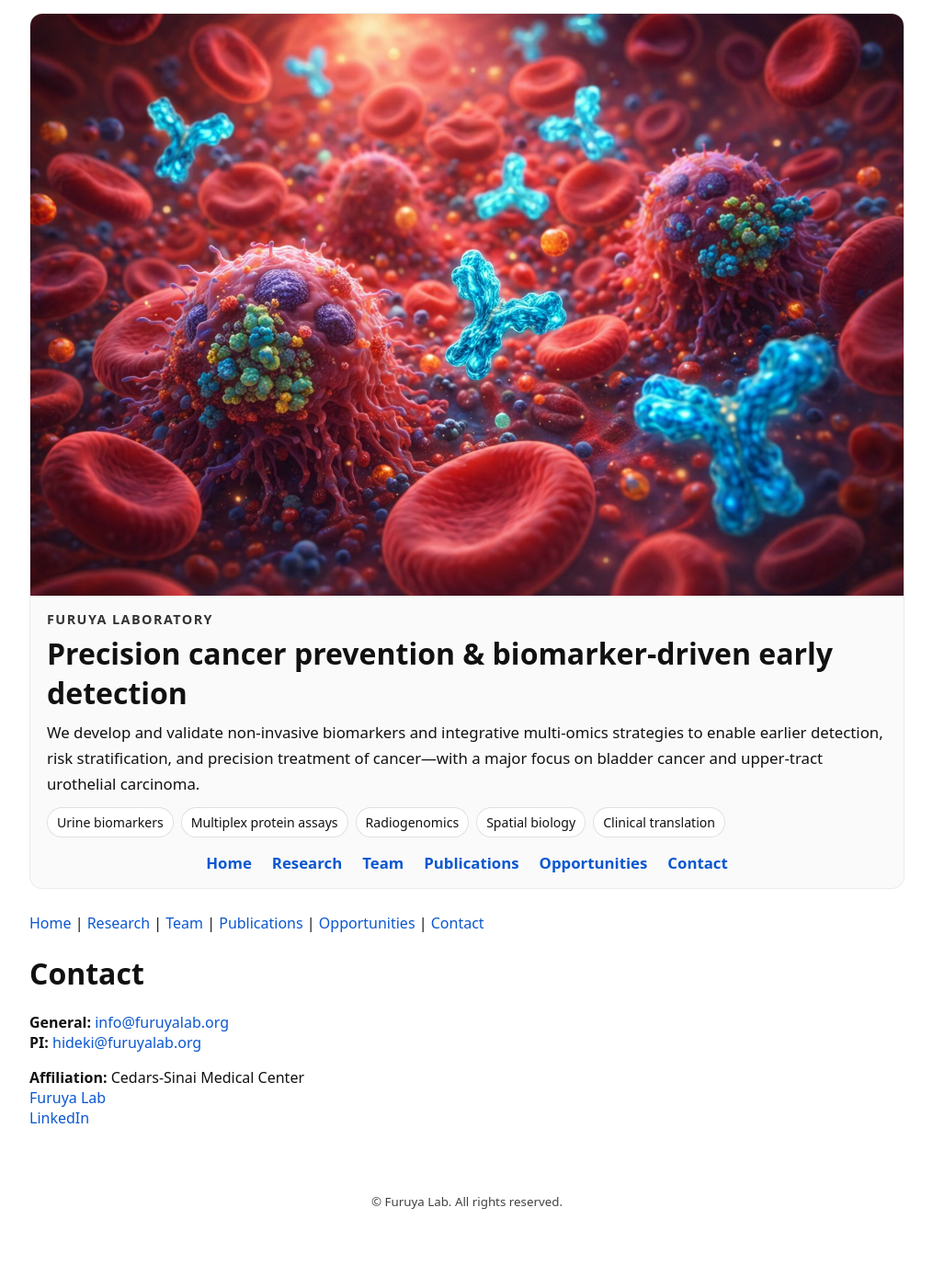
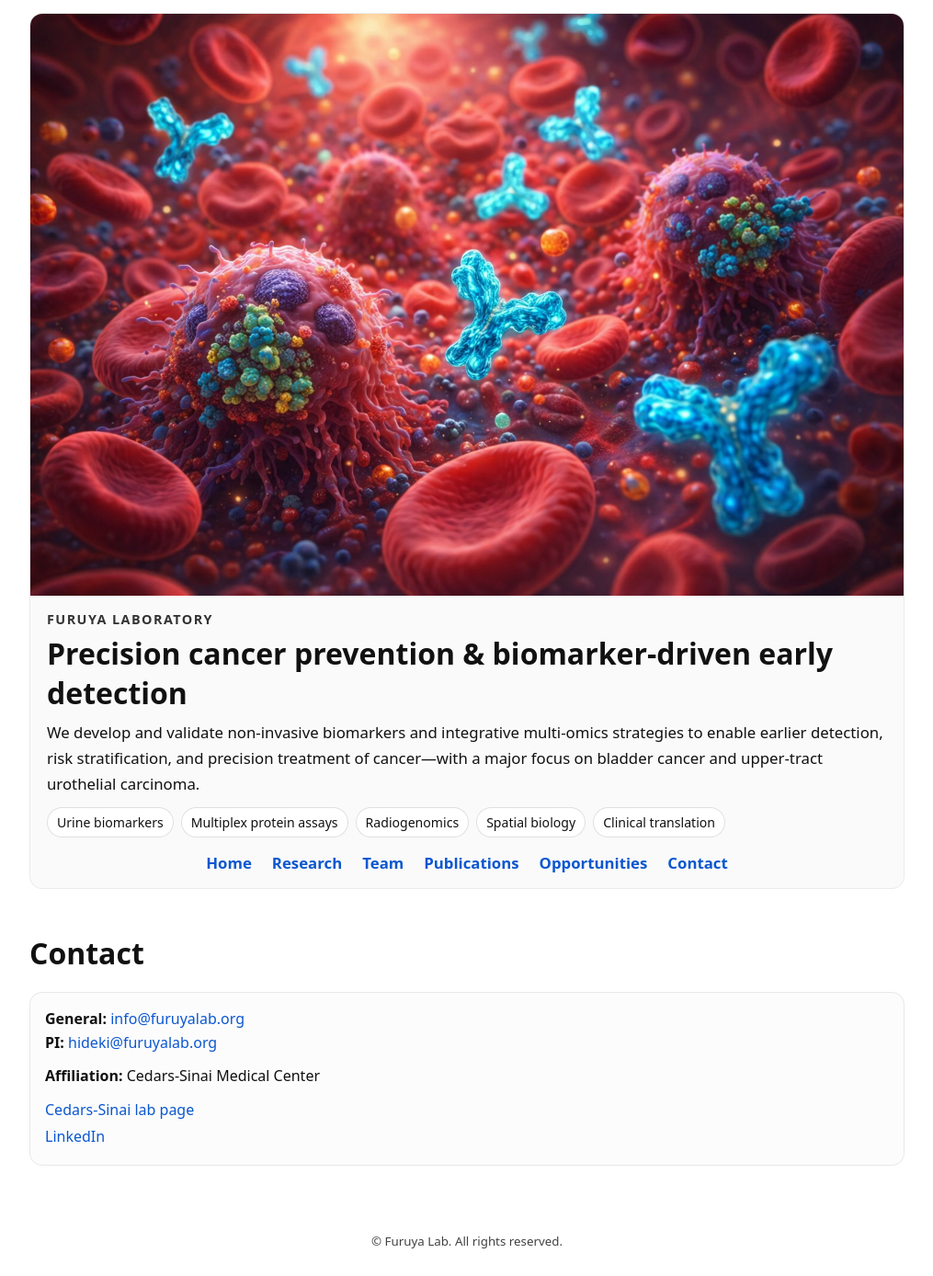
Before and after one commit to hdb58jyfdm-cell/furuyalab.github.io, a Jekyll site: the page built from contact.md, in a window 1280 px wide. Shown: the whole page at 92% size, without its empty margins (132-1147 px from the left). Built offline with Jekyll 4.4.1, drawn with Linux system fonts in a browser that asks for light colours; our own code applies the rules of GitHub Pages for plain Markdown files; before the commit the page ends 1345 px from its top, so only the background shows below that.

Commit message:
Update contact.md

```diff
--- a/contact.md
+++ b/contact.md
@@ -2,20 +2,26 @@
 title: Contact
 ---
 
-<nav>
-  <a href="/">Home</a> |
-  <a href="/research">Research</a> |
-  <a href="/team">Team</a> |
-  <a href="/publications">Publications</a> |
-  <a href="/opportunities">Opportunities</a> |
-  <a href="/contact">Contact</a>
-</nav>
-
 # Contact
 
-**General:** <a href="mailto:info@furuyalab.org">info@furuyalab.org</a>
-**PI:** <a href="mailto:hideki@furuyalab.org">hideki@furuyalab.org</a>
+<div class="card" style="max-width:980px; margin: 18px auto; padding:16px; border-radius:14px; border:1px solid rgba(0,0,0,.08); background: rgba(0,0,0,.01);">
+  <p style="margin:0 0 10px; font-size:1rem; line-height:1.6;">
+    <strong>General:</strong>
+    <a href="mailto:info@furuyalab.org">info@furuyalab.org</a><br>
+    <strong>PI:</strong>
+    <a href="mailto:hideki@furuyalab.org">hideki@furuyalab.org</a>
+  </p>
 
-**Affiliation:** Cedars-Sinai Medical Center
-<a href="https://www.cedars-sinai.edu/health-sciences-university/research/labs/furuya.html" target="_blank" rel="noopener">Furuya Lab</a>
-<a href="https://www.linkedin.com/in/hideki-furuya-32064086" target="_blank" rel="noopener">LinkedIn</a>
+  <p style="margin:0 0 10px; font-size:1rem; line-height:1.6;">
+    <strong>Affiliation:</strong> Cedars-Sinai Medical Center
+  </p>
+
+  <p style="margin:0; font-size:1rem; line-height:1.8;">
+    <a href="https://www.cedars-sinai.edu/health-sciences-university/research/labs/furuya.html" target="_blank" rel="noopener">
+      Cedars-Sinai lab page
+    </a><br>
+    <a href="https://www.linkedin.com/in/hideki-furuya-32064086" target="_blank" rel="noopener">
+      LinkedIn
+    </a>
+  </p>
+</div>
```
